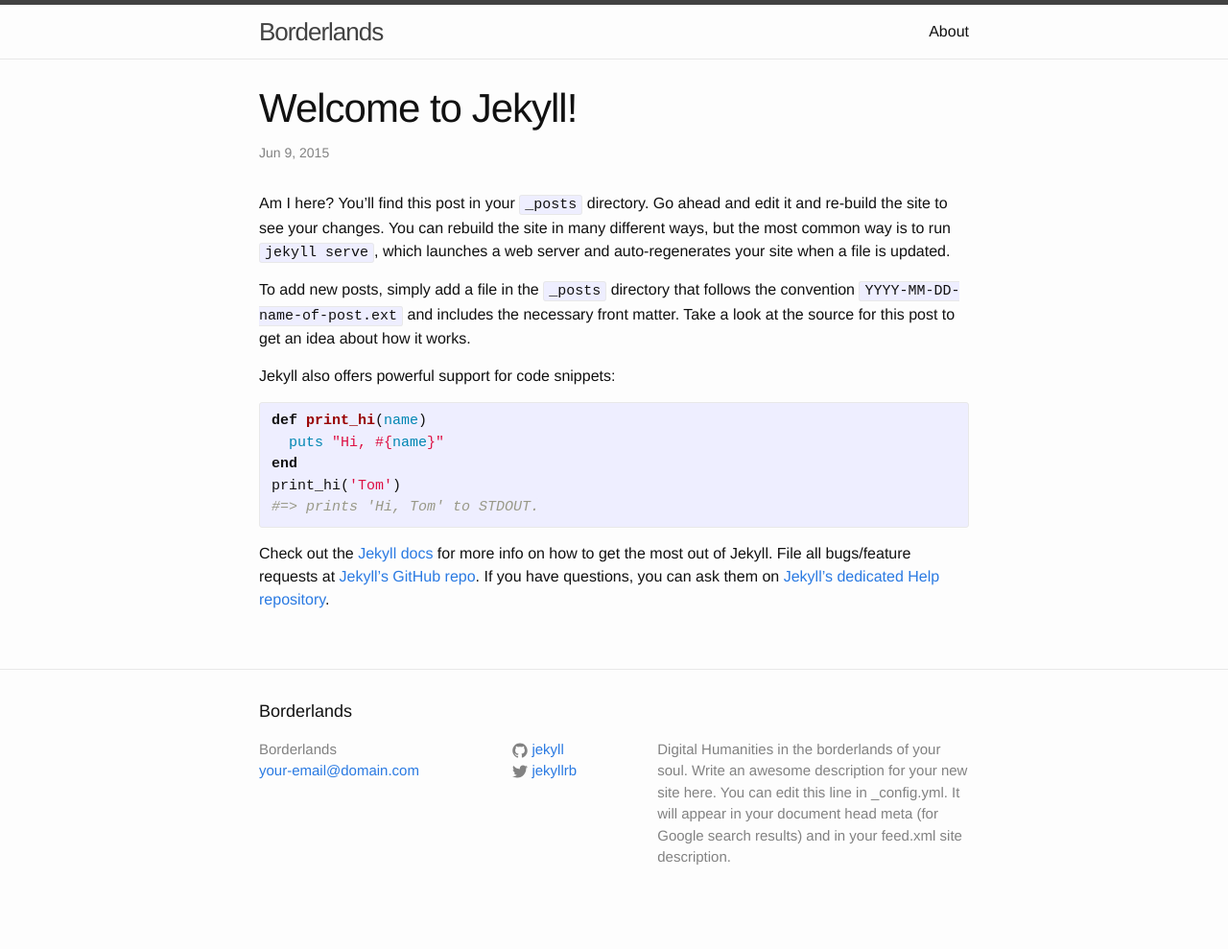
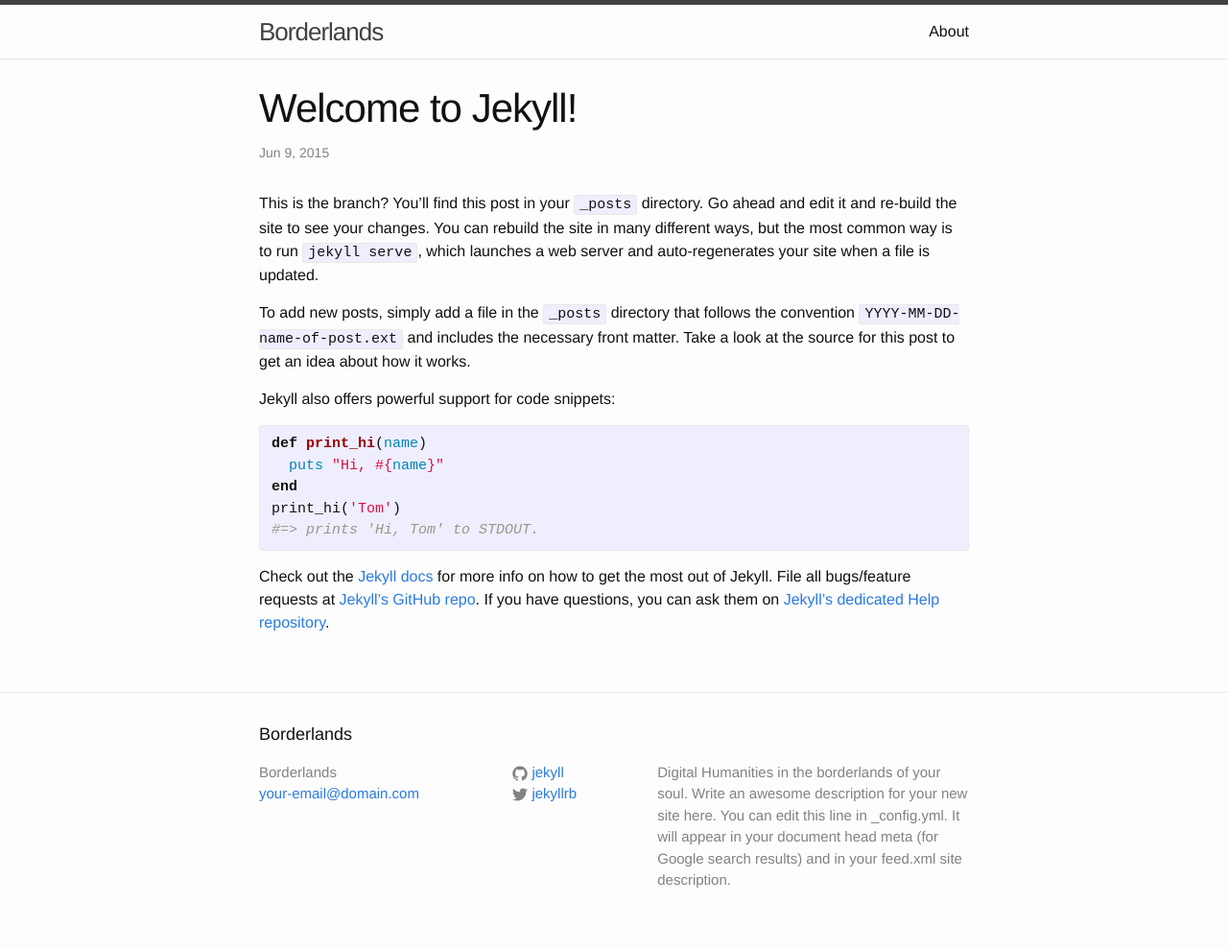
Before and after one commit to davidnwright/borderlands, a Jekyll site: the page built from _posts/2015-06-09-welcome-to-jekyll.markdown, in a window 1280 px wide. Shown: the whole page at 96% size. Built offline with Jekyll 4.4.1, drawn with Linux system fonts in a browser that asks for light colours; before the commit the page ends 965 px from its top, so only the background shows below that.

Commit message:
Update 2015-06-09-welcome-to-jekyll.markdown

```diff
--- a/_posts/2015-06-09-welcome-to-jekyll.markdown
+++ b/_posts/2015-06-09-welcome-to-jekyll.markdown
@@ -4,7 +4,7 @@
 date:   2015-06-09 14:10:39
 categories: jekyll update
 ---
-Am I here? You’ll find this post in your `_posts` directory. Go ahead and edit it and re-build the site to see your changes. You can rebuild the site in many different ways, but the most common way is to run `jekyll serve`, which launches a web server and auto-regenerates your site when a file is updated.
+This is the branch? You’ll find this post in your `_posts` directory. Go ahead and edit it and re-build the site to see your changes. You can rebuild the site in many different ways, but the most common way is to run `jekyll serve`, which launches a web server and auto-regenerates your site when a file is updated.
 
 To add new posts, simply add a file in the `_posts` directory that follows the convention `YYYY-MM-DD-name-of-post.ext` and includes the necessary front matter. Take a look at the source for this post to get an idea about how it works.
 
```
